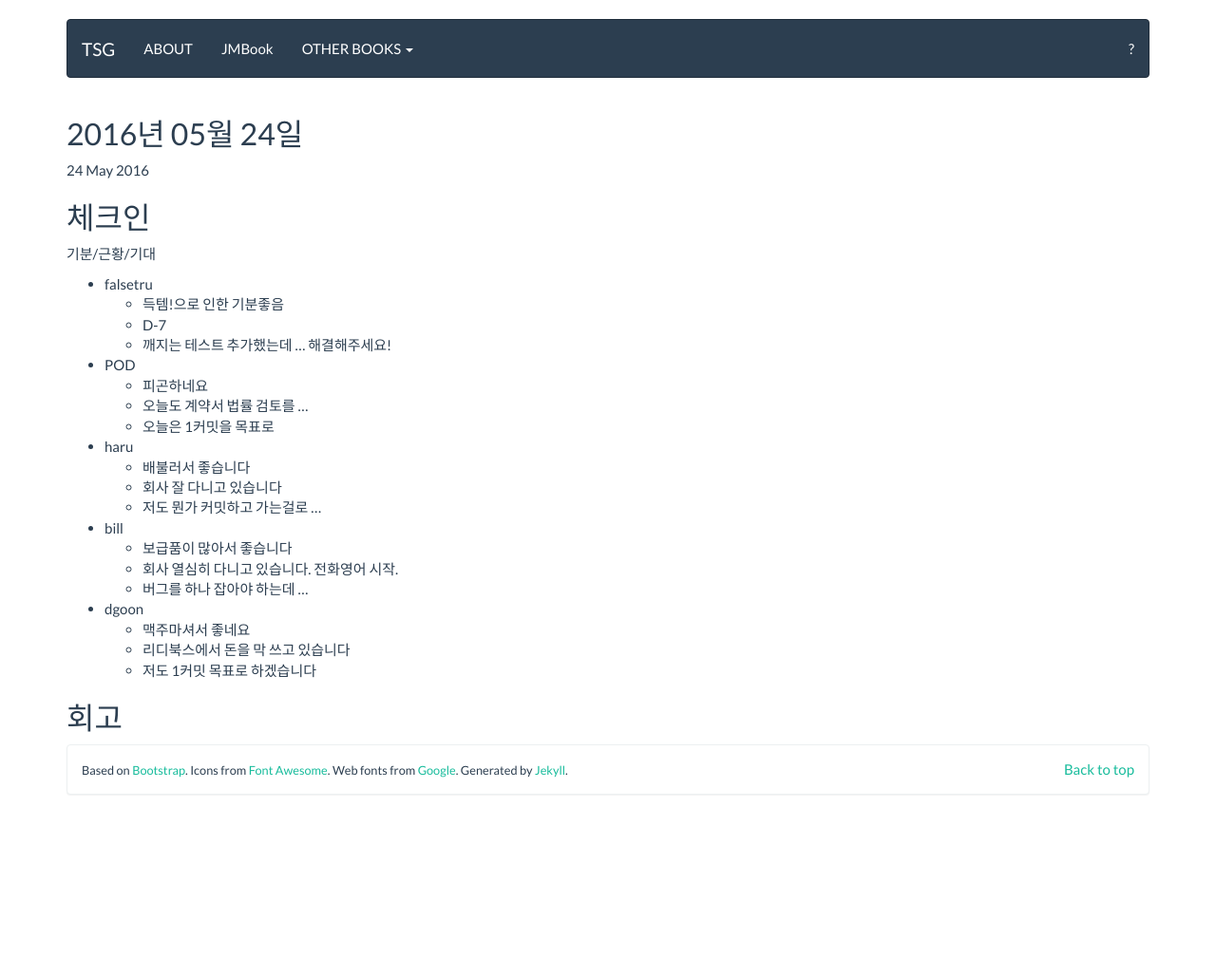
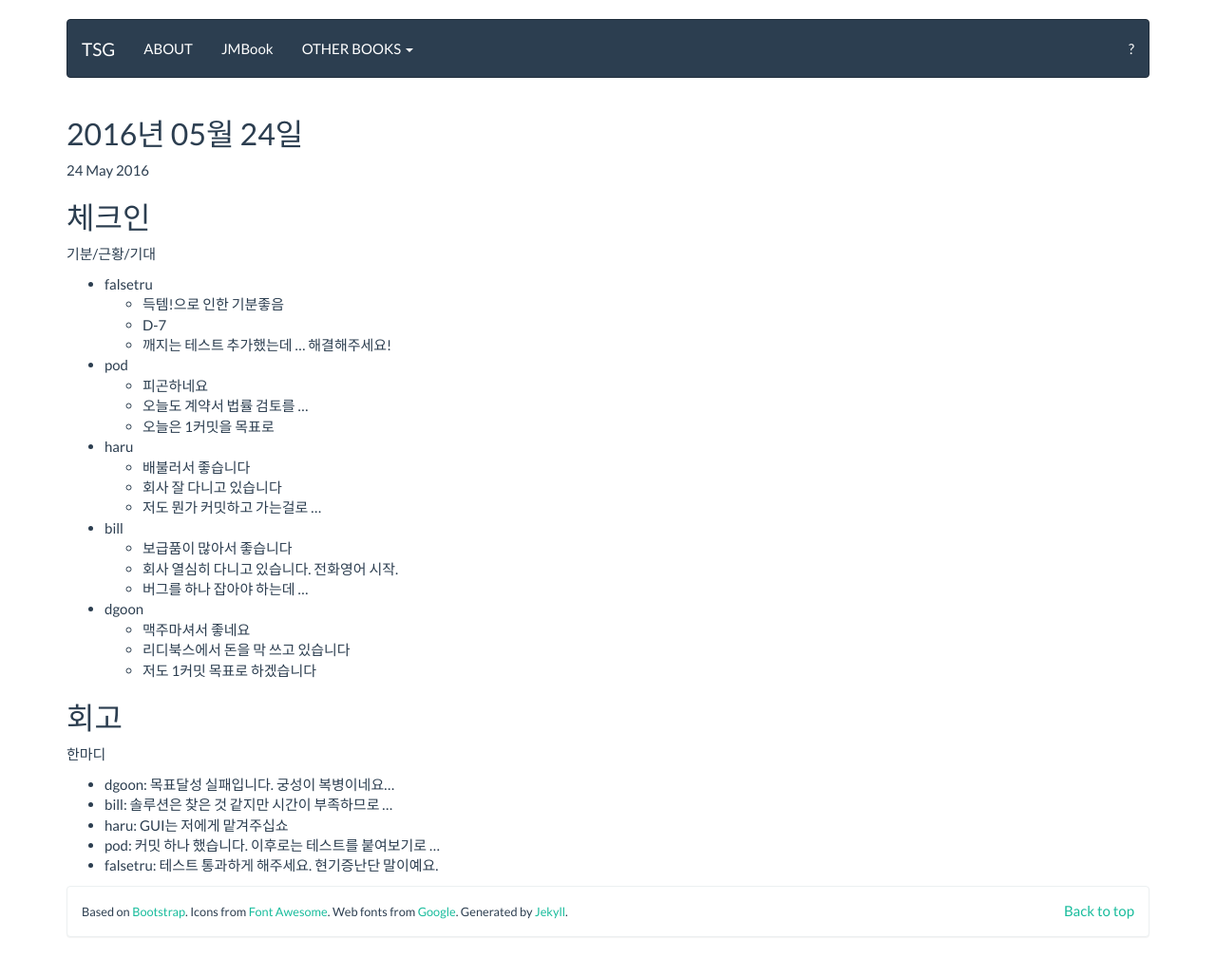
Before and after one commit to tuestudy/tuestudy.github.io, a Jekyll site: the page built from _posts/2016-05-24-meeting.markdown, in a window 1280 px wide. Shown: the whole page at 95% size. Built offline with Jekyll 4.4.1, drawn with Linux system fonts in a browser that asks for light colours; before the commit the page ends 900 px from its top, so only the background shows below that.

Commit message:
2016/05/24 회고

```diff
--- a/_posts/2016-05-24-meeting.markdown
+++ b/_posts/2016-05-24-meeting.markdown
@@ -14,7 +14,7 @@
   * 득템!으로 인한 기분좋음
   * D-7
   * 깨지는 테스트 추가했는데 ... 해결해주세요!
-* POD
+* pod
   * 피곤하네요
   * 오늘도 계약서 법률 검토를 ...
   * 오늘은 1커밋을 목표로
@@ -32,3 +32,11 @@
   * 저도 1커밋 목표로 하겠습니다
 
 ## 회고
+
+한마디
+
+* dgoon: 목표달성 실패입니다. 궁성이 복병이네요...
+* bill: 솔루션은 찾은 것 같지만 시간이 부족하므로 ...
+* haru: GUI는 저에게 맡겨주십쇼
+* pod: 커밋 하나 했습니다. 이후로는 테스트를 붙여보기로 ...
+* falsetru: 테스트 통과하게 해주세요. 현기증난단 말이예요.
```
